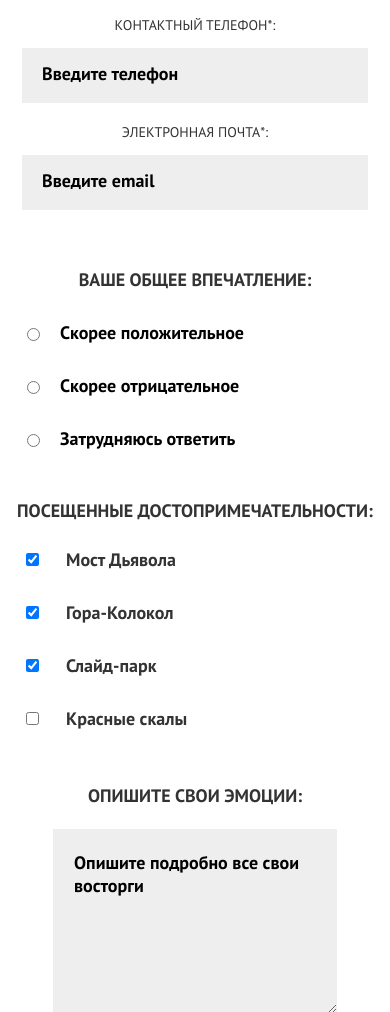
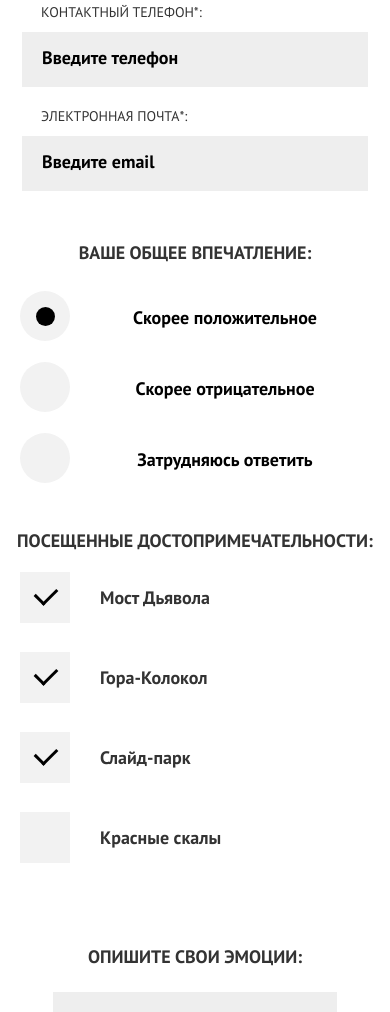
Before and after one commit to katariniss/800223-sedona-16, a website: page source/form.html in a window 390 px wide. Shown: the part 988-2000 px from the top of the page. Drawn offline with nearby package versions, Linux system fonts and the light colour scheme; files that its build step writes are made by us from their sources.

Commit message:
Adds some new styles for form in mobile, including radio and checkbox marks

```diff
--- a/source/form.html
+++ b/source/form.html
@@ -75,7 +75,7 @@
       <div class="welcome__mask"></div>
     </div>
     <main class="main">
-      <h1 class="main__title">Оставьте свой отзыв</h1>
+      <h1 class="main__title main__title--form">Оставьте свой отзыв</h1>
       <p>Помогите нашим отелям стать лучше! Оставьте отзыв о них, а также о посещенных вами достопримечательностях</p>
       <form class="form" action="https://echo.htmlacademy.ru" method="POST">
         <fieldset class="form__name name">
@@ -126,23 +126,23 @@
           <ul class="radio__list">
             <li class="radio__item">
               <label for="positive" class="radio__label">
+                <input class="radio__input" type="radio" name="impression" id="positive" value="positive" checked>
+                <span class="radio__opinion">Скорее положительное</span>
                 <span class="radio__checkmark"></span>
-                <input class="radio__input" type="radio" name="impression" id="positive" value="positive">
-                <span>Скорее положительное</span>
               </label>
             </li>
             <li class="radio__item">
               <label for="negative" class="radio__label">
+                <input class="radio__input" type="radio" name="impression" id="negative" value="negative">
+                <span class="radio__opinion">Скорее отрицательное</span>
                 <span class="radio__checkmark"></span>
-                <input class="radio__input" type="radio" name="impression" id="negative" value="negative">
-                <span>Скорее отрицательное</span>
               </label>
             </li>
             <li class="radio__item">
               <label for="neutral" class="radio__label">
+                <input class="radio__input" type="radio" name="impression" id="neutral" value="neutral">
+                <span class="radio__opinion">Затрудняюсь ответить</span>
                 <span class="radio__checkmark"></span>
-                <input class="radio__input" type="radio" name="impression" id="neutral" value="neutral">
-                <span>Затрудняюсь ответить</span>
               </label>
             </li>
           </ul>
@@ -152,26 +152,30 @@
           <ul class="checkbox__list">
             <li class="checkbox__item">
               <label for="bridge" class="checkbox__label">
+                <input class="checkbox__input" type="checkbox" name="landmark" id="bridge" value="bridge" checked>
+                <span class="checkbox__value">Мост Дьявола</span>
                 <span class="checkbox__checkmark"></span>
-                <input class="checkbox__input" type="checkbox" name="landmark" id="bridge" value="bridge" checked>Мост Дьявола
               </label>
             </li>
             <li class="checkbox__item">
               <label for="bell" class="checkbox__label">
+                <input class="checkbox__input" type="checkbox" name="landmark" id="bell" value="bell" checked>
+                <span class="checkbox__value">Гора-Колокол</span>
                 <span class="checkbox__checkmark"></span>
-                <input class="checkbox__input" type="checkbox" name="landmark" id="bell" value="bell" checked>Гора-Колокол
               </label>
             </li>
             <li class="checkbox__item">
               <label for="park" class="checkbox__label">
+                <input class="checkbox__input" type="checkbox" name="landmark" id="park" value="park" checked>
+                <span class="checkbox__value">Слайд-парк</span>
                 <span class="checkbox__checkmark"></span>
-                <input class="checkbox__input" type="checkbox" name="landmark" id="park" value="park" checked>Слайд-парк
               </label>
             </li>
             <li class="checkbox__item">
               <label for="cliffs" class="checkbox__label">
+                <input class="checkbox__input" type="checkbox" name="landmark" id="cliffs" value="cliffs">
+                <span class="checkbox__value">Красные скалы</span>
                 <span class="checkbox__checkmark"></span>
-                <input class="checkbox__input" type="checkbox" name="landmark" id="cliffs" value="cliffs">Красные скалы
               </label>
             </li>
           </ul>
--- a/source/less/checkbox.less
+++ b/source/less/checkbox.less
@@ -3,25 +3,79 @@
 
   &__list {
     padding: 0;
-    margin-top: 26px;
+    margin-top: 32px;
   }
 
   &__label {
-    display: flex;
+    // display: flex;
     flex-direction: row;
     align-items: center;
+    text-align: left;
     text-transform: initial;
     font-weight: bold;
     font-size: @font-size;
     margin-bottom: 30px;
+    display: block;
+    position: relative;
+    cursor: pointer;
   }
 
   &__item {
     padding-left: 20px;
+    padding-bottom: 27px;
+  }
+
+  &__value {
+    margin-left: 78px;
   }
 
   &__input {
     margin-right: 27px;
+    position: absolute;
+    opacity: 0;
+    cursor: pointer;
+    height: 0;
+    width: 0;
+  }
+
+  &__checkmark {
+    position: absolute;
+    top: -14px;
+    left: -2px;
+    width: 50px;
+    height: 51px;
+    background-color: #f2f2f2;
+  }
+
+  &__checkmark::after {
+    content: "";
+    position: absolute;
+    display: none;
+  }
+
+  &__label:hover input ~ .checkbox__checkmark {
+    background-color: #e5e5e5;
+  }
+
+  &__label:active input ~ .checkbox__checkmark {
+    background-color: #d5d5d5;
+  }
+
+  &__label input:checked ~ .checkbox__checkmark::after {
+    content: "";
+    display: block;
+  }
+
+  &__label .checkbox__checkmark::after,
+  &__label:active input ~ .checkbox__checkmark::after {
+    content: "";
+    left: 19px;
+    top: 11px;
+    width: 11px;
+    height: 18px;
+    border: solid 2px black;
+    border-width: 0 3px 3px 0;
+    transform: rotate(45deg);
   }
 }
 
--- a/source/less/contacts.less
+++ b/source/less/contacts.less
@@ -3,12 +3,17 @@
 
   &__list {
     padding: 0;
-    margin-top: 29px;
+    margin-top: 23px;
   }
 
   &__label {
     display: flex;
     flex-direction: column;
+  }
+
+  &__label span {
+    text-align: left;
+    margin-left: 39px;
   }
 
   &__input {
@@ -17,7 +22,7 @@
     padding: 20px;
     margin-left: 20px;
     margin-right: 20px;
-    margin-top: 14px;
+    margin-top: 11px;
     margin-bottom: 20px;
     background-color: @grey;
     font-weight: bold;
@@ -27,6 +32,10 @@
   &__input::placeholder {
     .placeholder(black, @font-size);
   }
+}
+
+.contacts__label .contacts__hide {
+  margin-left: 0;
 }
 
 @media (min-width: @tablet-width) {
--- a/source/less/form.less
+++ b/source/less/form.less
@@ -6,6 +6,7 @@
   &__title {
     font-size: @font-size;
     margin-top: 24px;
+    line-height: 26px;
   }
 
   &__submit {
@@ -27,6 +28,10 @@
   &__required {
     display: none;
   }
+}
+
+.form__checkbox .form__title {
+  margin-top: 14px;
 }
 
 @media (min-width: @tablet-width) {
--- a/source/less/main.less
+++ b/source/less/main.less
@@ -10,7 +10,8 @@
   margin-right: 32px;
 }
 
-.main__title--photo {
+.main__title--photo,
+.main__title--form {
   margin-top: 39px;
   margin-bottom: 27px;
 }
--- a/source/less/radio.less
+++ b/source/less/radio.less
@@ -4,14 +4,20 @@
   &__list {
     padding: 0;
     margin-bottom: 25px;
+    margin-top: 40px;
   }
 
   &__item {
     padding-left: 20px;
+    padding-bottom: 18px;
+  }
+
+  &__opinion {
+    margin-left: 40px;
   }
 
   &__label {
-    display: flex;
+    // display: flex;
     flex-direction: row;
     margin-top: 30px;
     text-transform: initial;
@@ -19,9 +25,57 @@
     font-size: @font-size;
     align-items: center;
     color: black;
+    display: block;
+    position: relative;
+    cursor: pointer;
   }
 
   &__input {
     margin-right: 20px;
+    position: absolute;
+    opacity: 0;
+    cursor: pointer;
+  }
+
+  &__checkmark {
+    position: absolute;
+    top: -15px;
+    left: -2px;
+    width: 50px;
+    height: 50px;
+    background-color: #f2f2f2;
+    border-radius: 50%;
+  }
+
+  &__checkmark::after {
+    content: "";
+    position: absolute;
+    display: none;
+  }
+
+  &__label:hover input ~ .radio__checkmark {
+    background-color: #e5e5e5;
+  }
+
+  &__label:active input ~ .radio__checkmark {
+    background-color: #d5d5d5;
+  }
+
+  &__label input:checked ~ .radio__checkmark::after {
+    display: block;
+  }
+
+  &__label .radio__checkmark::after,
+  &__label:active input ~ .radio__checkmark::after {
+    top: 16px;
+    left: 16px;
+    width: 19px;
+    height: 19px;
+    border-radius: 50%;
+    background: black;
   }
 }
+
+.radio .form__title {
+  margin-top: 15px;
+}
```
